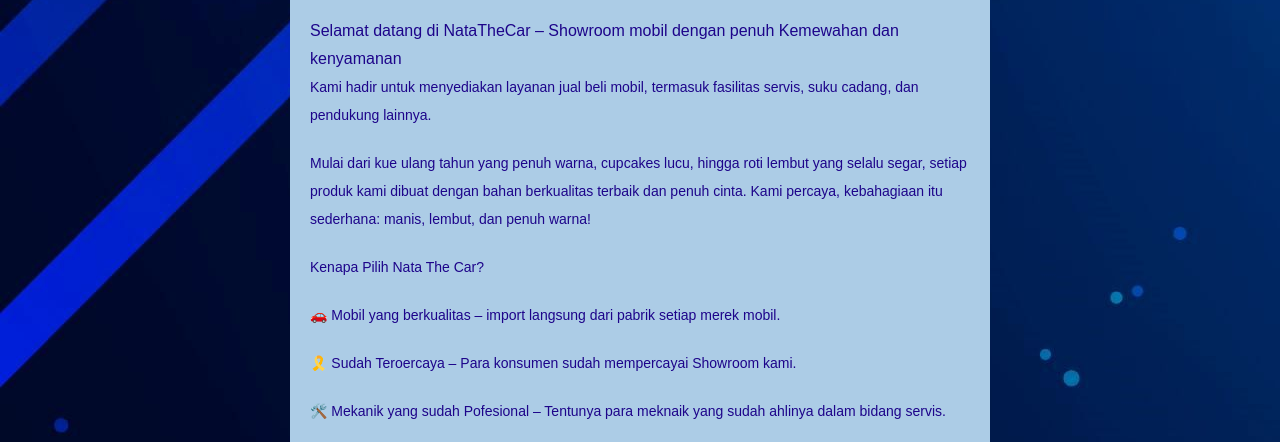
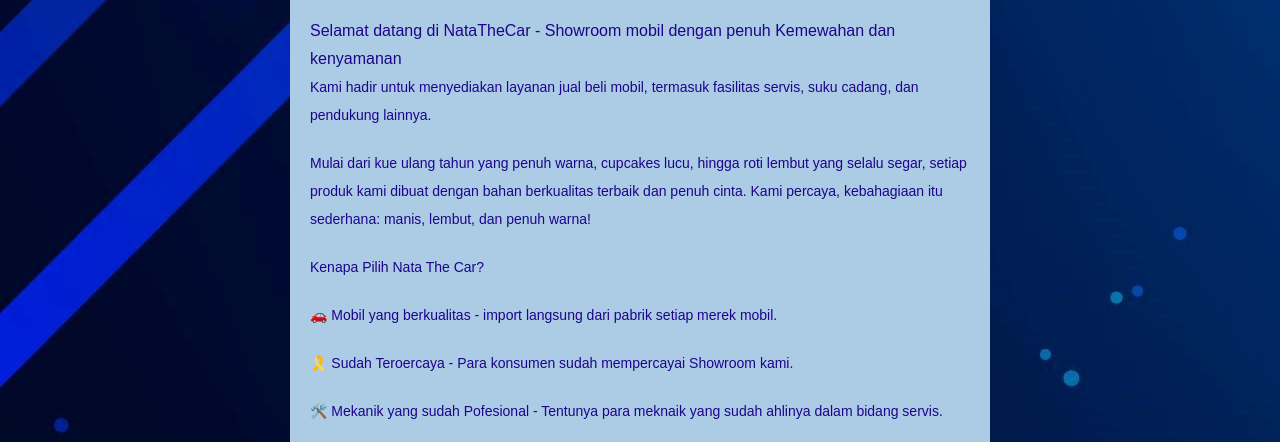
Before and after one commit to Fadlimnata/itw2024_243040042, a plain HTML site: page latihan/latihan5/T5a243040042.html in a window 1280 px wide. Shown: the part 540-982 px from the top of the page. Drawn offline with Linux system fonts and the light colour scheme; files that its build step writes are made by us from their sources.

Commit message:
Telah selesai mengerjakan tugas latihan5

```diff
--- a/latihan/latihan5/T5a243040042.html
+++ b/latihan/latihan5/T5a243040042.html
@@ -26,7 +26,7 @@
         </p>
 
         <h3>
-          Selamat datang di NataTheCar – Showroom mobil dengan penuh Kemewahan
+          Selamat datang di NataTheCar - Showroom mobil dengan penuh Kemewahan
           dan kenyamanan
         </h3>
         <p>
@@ -41,14 +41,14 @@
         </p>
         <p><b>Kenapa Pilih Nata The Car?</b></p>
         <p>
-          🚗 Mobil yang berkualitas – import langsung dari pabrik setiap merek
+          🚗 Mobil yang berkualitas - import langsung dari pabrik setiap merek
           mobil.
         </p>
         <p>
-          🎗️ Sudah Teroercaya – Para konsumen sudah mempercayai Showroom kami.
+          🎗️ Sudah Teroercaya - Para konsumen sudah mempercayai Showroom kami.
         </p>
         <p>
-          🛠️ Mekanik yang sudah Pofesional – Tentunya para meknaik yang sudah
+          🛠️ Mekanik yang sudah Pofesional - Tentunya para meknaik yang sudah
           ahlinya dalam bidang servis.
         </p>
         <p>
```
